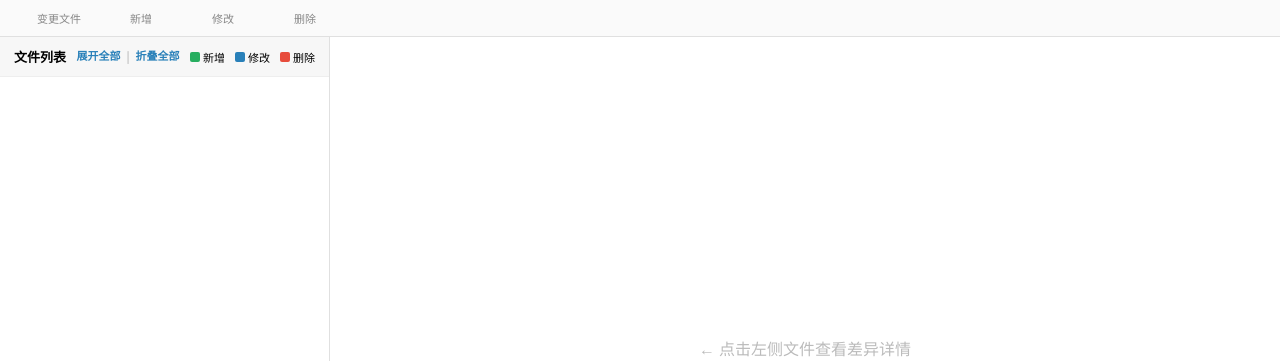
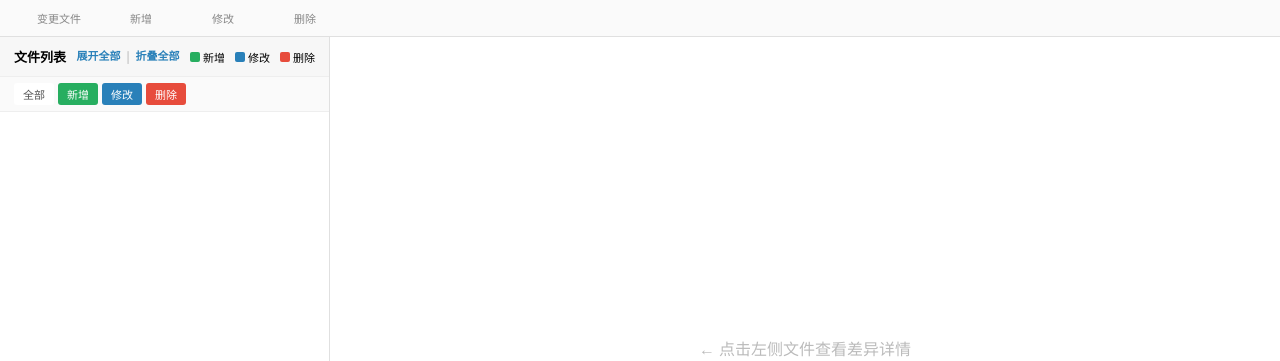
Before and after one commit to alading1001/compareTool, a Python web app: template templates/report.html in a window 1280 px wide. Shown: the part 115-476 px from the top of the page. Run offline with Jinja, Linux system fonts and the light colour scheme; the template is opened without the code that fills it, so the values that code supplies are empty.

Commit message:
报告文件树加了「全部/新增/修改/删除」过滤标签，支持任意组合

```diff
--- a/templates/report.html
+++ b/templates/report.html
@@ -45,6 +45,13 @@ body { font-family: "Microsoft YaHei","Segoe UI",sans-serif; height: 100vh; over
 #tree .row.added .name { color: #27ae60; }
 #tree .row.modified .name { color: #2980b9; }
 #tree .row.deleted .name { color: #e74c3c; }
+.filter-bar { display: flex; gap: 4px; padding: 6px 14px; border-bottom: 1px solid #eee; background: #fafafa; flex-shrink: 0; align-items: center; }
+.filter-bar .flt { font-size: 11px; padding: 2px 8px; border-radius: 3px; cursor: pointer; user-select: none; border: 1px solid #ccc; background: #fff; color: #888; }
+.filter-bar .flt.on { color: #fff; border-color: transparent; }
+.filter-bar .flt.all { color: #555; }
+.filter-bar .flt.a.on { background: #27ae60; }
+.filter-bar .flt.m.on { background: #2980b9; }
+.filter-bar .flt.d.on { background: #e74c3c; }
 #tree .children { display: none; }
 #tree .children.open { display: block; }
 #tree .children { padding-left: 16px; }
@@ -108,6 +115,12 @@ table.diff span { white-space: pre; }
                 <span class="leg"><span class="dot modified"></span>修改</span>
                 <span class="leg"><span class="dot deleted"></span>删除</span>
             </div>
+        </div>
+        <div class="filter-bar">
+            <span class="flt all on" onclick="setFilter('all')">全部</span>
+            <span class="flt a on" onclick="toggleFilter('A', this)">新增</span>
+            <span class="flt m on" onclick="toggleFilter('M', this)">修改</span>
+            <span class="flt d on" onclick="toggleFilter('D', this)">删除</span>
         </div>
         <div id="tree"></div>
     </div>
@@ -353,6 +366,39 @@ function openSummary() {
     w.document.close();
 }
 
+// ===== 变更类型过滤 =====
+var filterState = { A: true, M: true, D: true };
+
+function updateFilterUI() {
+    var allOn = filterState.A && filterState.M && filterState.D;
+    document.querySelectorAll('.filter-bar .flt.a').forEach(function(el) { el.classList.toggle('on', filterState.A); });
+    document.querySelectorAll('.filter-bar .flt.m').forEach(function(el) { el.classList.toggle('on', filterState.M); });
+    document.querySelectorAll('.filter-bar .flt.d').forEach(function(el) { el.classList.toggle('on', filterState.D); });
+    document.querySelectorAll('.filter-bar .flt.all').forEach(function(el) { el.classList.toggle('on', allOn); });
+}
+
+function toggleFilter(type, el) {
+    filterState[type] = !filterState[type];
+    applyFilter();
+}
+
+function setFilter(type) {
+    if (type === 'all') {
+        filterState.A = filterState.M = filterState.D = true;
+    }
+    applyFilter();
+}
+
+function applyFilter() {
+    updateFilterUI();
+    var filtered = fileData.filter(function(f) { return filterState[f.type]; });
+    var newRoot = buildTree(filtered);
+    var treeEl = document.getElementById('tree');
+    treeEl.innerHTML = '';
+    renderTree(newRoot, treeEl, true);
+    clearDiff();
+}
+
 // ===== 展开/折叠全部 =====
 function toggleAll(expand) {
     document.querySelectorAll('#tree .children').forEach(function(el) {
```
